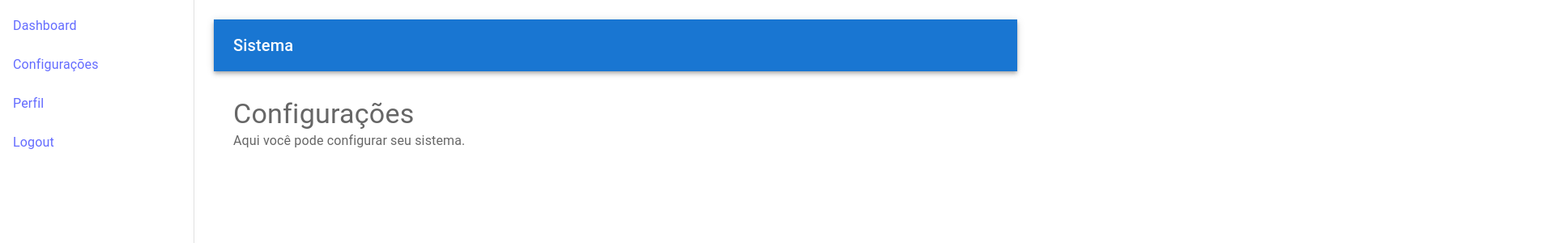
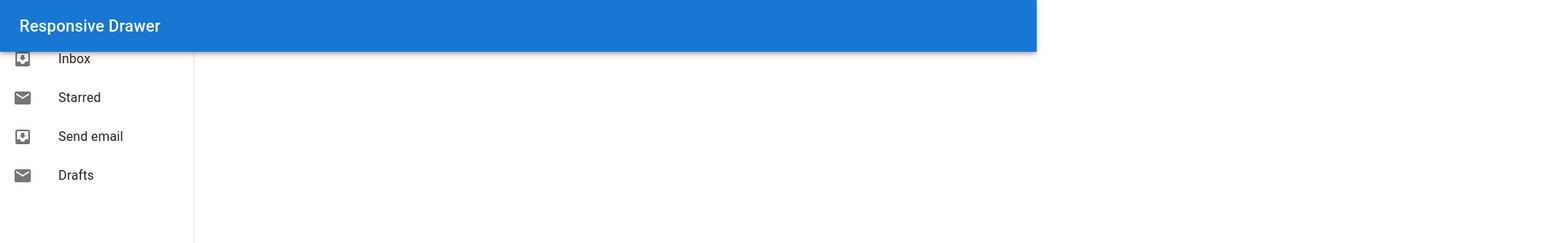
Before and after one commit to JediMastering/basic-mui, a React (Vite) app: page /settings in a window 1280 px wide. Shown: the top 300 px of the page at 81% size, 1920 px wide, since content can reach past the window. Built offline with nearby package versions, Linux system fonts and the light colour scheme.

Commit message:
trabalhando

```diff
--- a/src/layout/System.jsx
+++ b/src/layout/System.jsx
@@ -1,63 +1,105 @@
-import React from "react";
-import { Box, Drawer, AppBar, Toolbar, Typography, List, ListItem, ListItemText, Container } from "@mui/material";
-import { Link } from "react-router-dom";
+import * as React from "react";
+import { styled, useTheme } from "@mui/material/styles";
+import Box from "@mui/material/Box";
+import MuiDrawer from "@mui/material/Drawer";
+import MuiAppBar from "@mui/material/AppBar";
+import Toolbar from "@mui/material/Toolbar";
+import List from "@mui/material/List";
+import CssBaseline from "@mui/material/CssBaseline";
+import Typography from "@mui/material/Typography";
+import Divider from "@mui/material/Divider";
+import IconButton from "@mui/material/IconButton";
+import MenuIcon from "@mui/icons-material/Menu";
+import ChevronLeftIcon from "@mui/icons-material/ChevronLeft";
+import ChevronRightIcon from "@mui/icons-material/ChevronRight";
+import ListItem from "@mui/material/ListItem";
+import ListItemButton from "@mui/material/ListItemButton";
+import ListItemIcon from "@mui/material/ListItemIcon";
+import ListItemText from "@mui/material/ListItemText";
+import InboxIcon from "@mui/icons-material/MoveToInbox";
+import MailIcon from "@mui/icons-material/Mail";
+import useMediaQuery from "@mui/material/useMediaQuery";
 
-const System = ({ children }) => {
+const drawerWidth = 240;
+
+export default function ResponsiveDrawer({ children }) {
+  const theme = useTheme();
+  const isMobile = useMediaQuery(theme.breakpoints.down("sm")); // Detecta dispositivos móveis
+  const [open, setOpen] = React.useState(!isMobile); // Fechado por padrão em dispositivos móveis
+
+  const toggleDrawer = () => {
+    setOpen(!open);
+  };
+
   return (
-        <Box sx={{ display: "flex", width: "100vw", height: "100vh" }}>
-            {/* Sidebar */}
-            <Drawer
+    <Box sx={{ display: "flex" }}>
+      <CssBaseline />
+      {/* AppBar */}
+      <MuiAppBar position="fixed" sx={{ zIndex: theme.zIndex.drawer + 1 }}>
+        <Toolbar>
+          {isMobile && (
+            <IconButton
+              color="inherit"
+              aria-label="open drawer"
+              edge="start"
+              onClick={toggleDrawer}
+            >
+              <MenuIcon />
+            </IconButton>
+          )}
+          <Typography variant="h6" noWrap>
+            Responsive Drawer
+          </Typography>
+        </Toolbar>
+      </MuiAppBar>
+
+      {/* Drawer */}
+      <MuiDrawer
+        variant={isMobile ? "temporary" : "permanent"}
+        open={open}
+        onClose={toggleDrawer} // Necessário para o modo "temporary"
+        ModalProps={{ keepMounted: true }} // Melhora o desempenho em dispositivos móveis
         sx={{
-                    width: 240,
+          width: drawerWidth,
           flexShrink: 0,
           "& .MuiDrawer-paper": {
-                        width: 240,
+            width: drawerWidth,
             boxSizing: "border-box",
           },
         }}
-                variant="permanent"
-                anchor="left"
       >
+        <Box>
+          <IconButton onClick={toggleDrawer}>
+            {theme.direction === "rtl" ? <ChevronRightIcon /> : <ChevronLeftIcon />}
+          </IconButton>
+        </Box>
+        <Divider />
         <List>
-                    <ListItem component={Link} to="/dashboard">
-                        <ListItemText primary="Dashboard" />
+          {["Inbox", "Starred", "Send email", "Drafts"].map((text, index) => (
+            <ListItem key={text} disablePadding>
+              <ListItemButton>
+                <ListItemIcon>
+                  {index % 2 === 0 ? <InboxIcon /> : <MailIcon />}
+                </ListItemIcon>
+                <ListItemText primary={text} />
+              </ListItemButton>
             </ListItem>
-                    <ListItem component={Link} to="/settings">
-                        <ListItemText primary="Configurações" />
-                    </ListItem>
-                    <ListItem component={Link} to="/profile">
-                        <ListItemText primary="Perfil" />
-                    </ListItem>
-                    <ListItem component={Link} to="/">
-                        <ListItemText primary="Logout" />
-                    </ListItem>
+          ))}
         </List>
-            </Drawer>
+      </MuiDrawer>
 
-            {/* Main Content */}
+      {/* Conteúdo principal */}
       <Box
         component="main"
         sx={{
           flexGrow: 1,
-                    bgcolor: "background.default",
-                    p: 3,
-                    overflow: "auto",
+          padding: 3,
+          marginLeft: isMobile ? 0 : drawerWidth, // Ajusta o espaço ao lado do drawer
         }}
       >
-                {/* Header */}
-                <AppBar position="sticky">
-                    <Toolbar>
-                        <Typography variant="h6">Sistema</Typography>
-                    </Toolbar>
-                </AppBar>
-
-                {/* Page Content */}
-                <Container sx={{ mt: 4 }}>
+        <Toolbar /> {/* Adiciona um espaçamento para o AppBar */}
         {children}
-                </Container>
       </Box>
     </Box>
   );
-};
-
-export default System;
+}
--- a/src/pages/Test.jsx
+++ b/src/pages/Test.jsx
@@ -200,31 +200,7 @@ export default function MiniDrawer() {
             <Box component="main" sx={{ flexGrow: 1, p: 3 }}>
                 <DrawerHeader />
                 <Typography sx={{ marginBottom: 2 }}>
-                    Lorem ipsum dolor sit amet, consectetur adipiscing elit, sed do eiusmod
-                    tempor incididunt ut labore et dolore magna aliqua. Rhoncus dolor purus non
-                    enim praesent elementum facilisis leo vel. Risus at ultrices mi tempus
-                    imperdiet. Semper risus in hendrerit gravida rutrum quisque non tellus.
-                    Convallis convallis tellus id interdum velit laoreet id donec ultrices.
-                    Odio morbi quis commodo odio aenean sed adipiscing. Amet nisl suscipit
-                    adipiscing bibendum est ultricies integer quis. Cursus euismod quis viverra
-                    nibh cras. Metus vulputate eu scelerisque felis imperdiet proin fermentum
-                    leo. Mauris commodo quis imperdiet massa tincidunt. Cras tincidunt lobortis
-                    feugiat vivamus at augue. At augue eget arcu dictum varius duis at
-                    consectetur lorem. Velit sed ullamcorper morbi tincidunt. Lorem donec massa
-                    sapien faucibus et molestie ac.
-                </Typography>
-                <Typography sx={{ marginBottom: 2 }}>
-                    Consequat mauris nunc congue nisi vitae suscipit. Fringilla est ullamcorper
-                    eget nulla facilisi etiam dignissim diam. Pulvinar elementum integer enim
-                    neque volutpat ac tincidunt. Ornare suspendisse sed nisi lacus sed viverra
-                    tellus. Purus sit amet volutpat consequat mauris. Elementum eu facilisis
-                    sed odio morbi. Euismod lacinia at quis risus sed vulputate odio. Morbi
-                    tincidunt ornare massa eget egestas purus viverra accumsan in. In hendrerit
-                    gravida rutrum quisque non tellus orci ac. Pellentesque nec nam aliquam sem
-                    et tortor. Habitant morbi tristique senectus et. Adipiscing elit duis
-                    tristique sollicitudin nibh sit. Ornare aenean euismod elementum nisi quis
-                    eleifend. Commodo viverra maecenas accumsan lacus vel facilisis. Nulla
-                    posuere sollicitudin aliquam ultrices sagittis orci a.
+                    Lorem ipsum d
                 </Typography>
             </Box>
         </Box>
```
Lines whose indentation alone changed are shown as unchanged.
